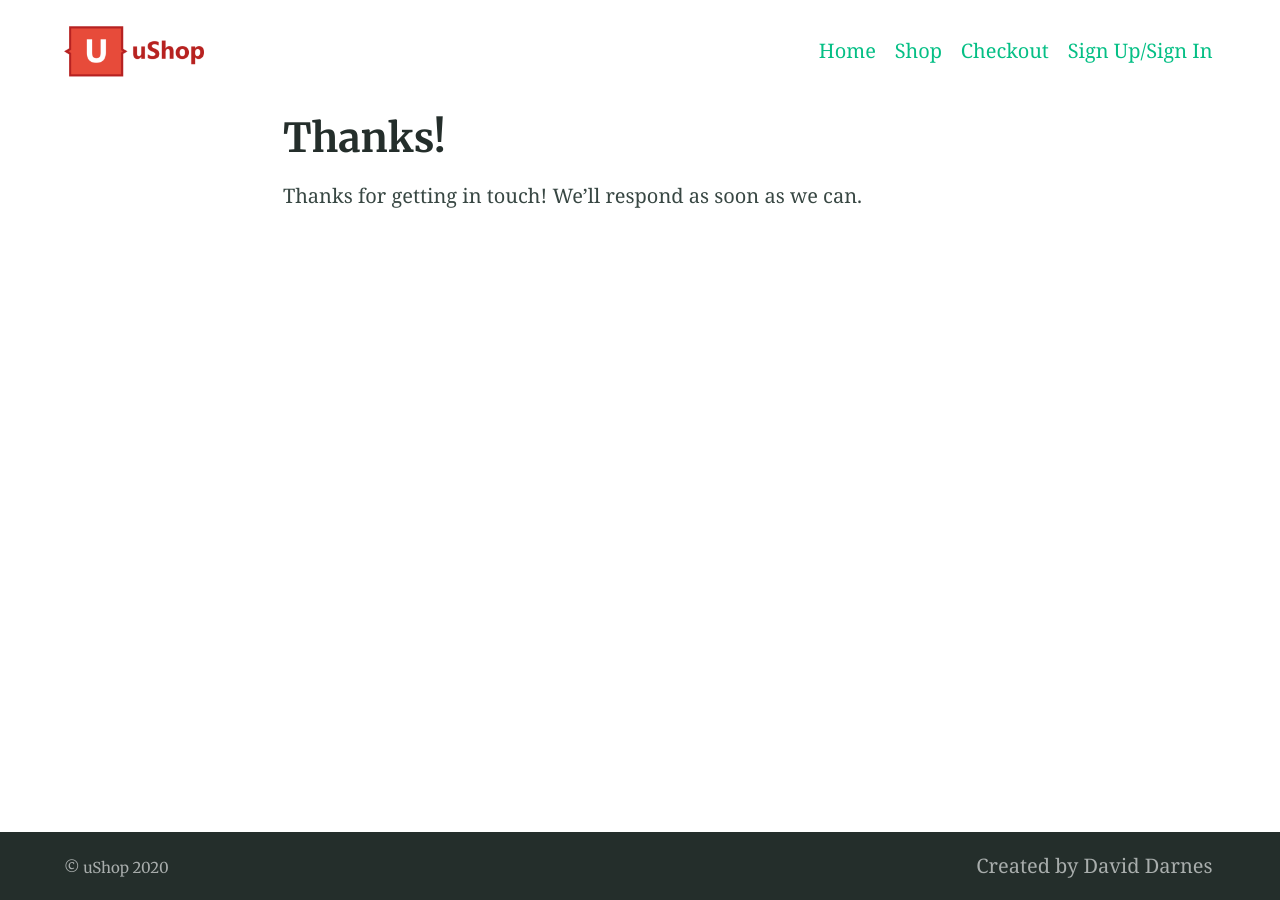
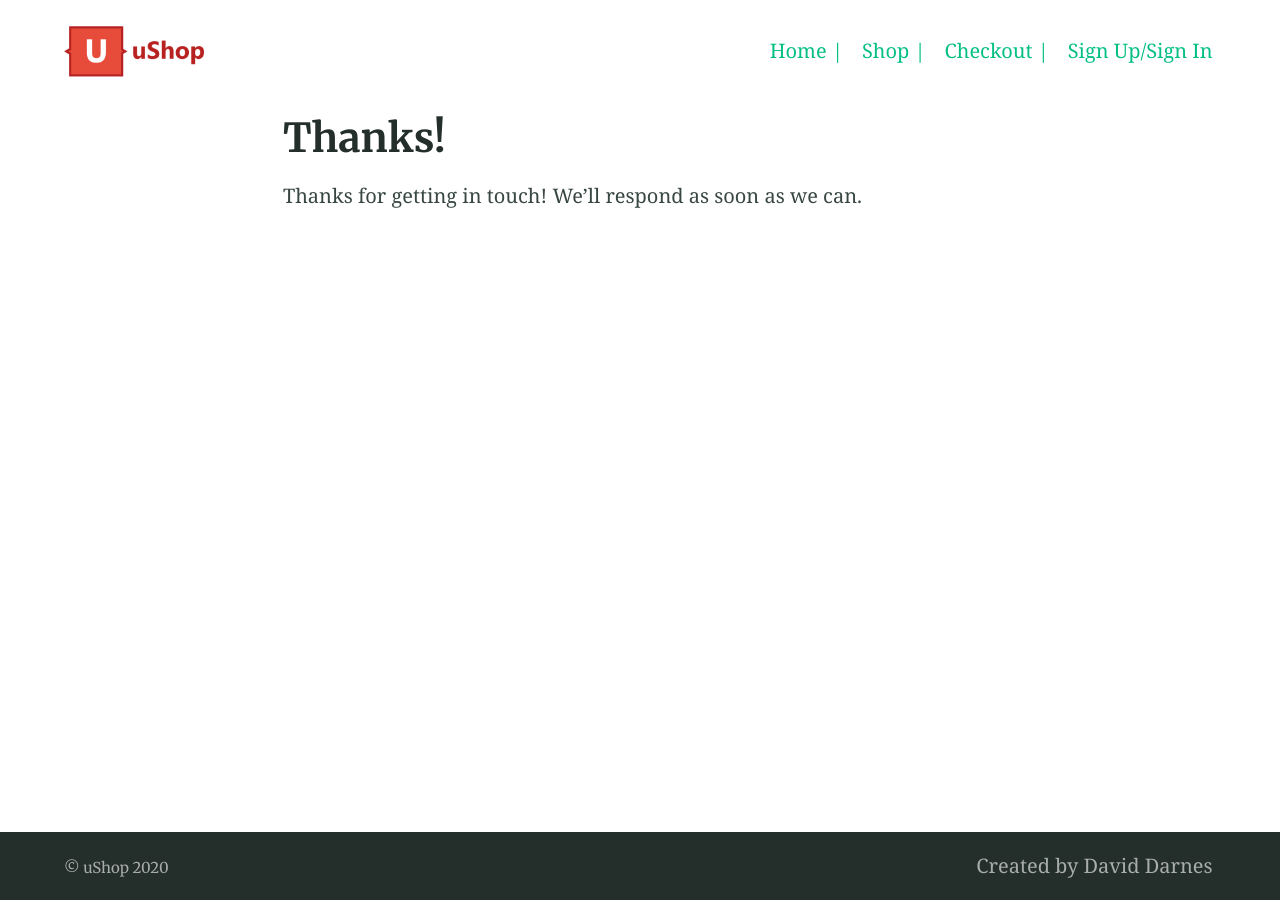
Before and after one commit to emfriis/web503-jekyll, a Jekyll site: the page built from thanks.md, in a window 1280 px wide. Built offline with Jekyll 4.4.1, drawn with Linux system fonts in a browser that asks for light colours.

Commit message:
shifted navbar items

```diff
--- a/_config.yml
+++ b/_config.yml
@@ -119,11 +119,11 @@ favicons: # Favicons are also used in the manifest file. Syntax is 'size: path'
 
 # 9. Site navigation
 navigation_header:
-- title: Home
+- title: Home       |
   url: /web503-jekyll/
-- title: Shop
+- title: Shop       |
   url: /web503-jekyll/shop/
-- title: Checkout
+- title: Checkout       |
   url: /web503-jekyll/checkout/
 - title: Sign Up/Sign In
   url: /web503-jekyll/login/
```
